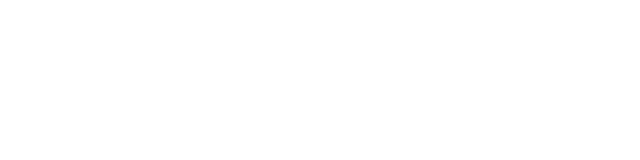
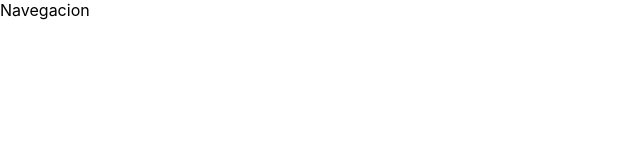
Before and after one commit to RiosAlejandro/Test-Front-End-React, a React (Create React App) app: page / in a window 1280 px wide. Shown: the top 160 px of the page, without its empty margins (0-640 px from the left). Built offline with nearby package versions, Linux system fonts and the light colour scheme.

Commit message:
inicio navegacion

```diff
--- a/src/App.js
+++ b/src/App.js
@@ -1,10 +1,11 @@
 import React from 'react';
 import './App.css';
+import Navegacion from './Components/navegacion/Navegacion';
 
 function App() {
   return (
     <>
-
+      <Navegacion />
     </>
   );
 }
--- /dev/null
+++ b/src/Components/navegacion/Navegacion.tsx
@@ -0,0 +1,12 @@
+import React from 'react'
+//import PropTypes from 'prop-types'
+
+const Navegacion = () => {
+  return (
+    <div>Navegacion</div>
+  )
+}
+
+//Navegacion.propTypes = {}
+
+export default Navegacion
```
Also changed, not shown: src/Components/navegacion/navegacion.css (added).
